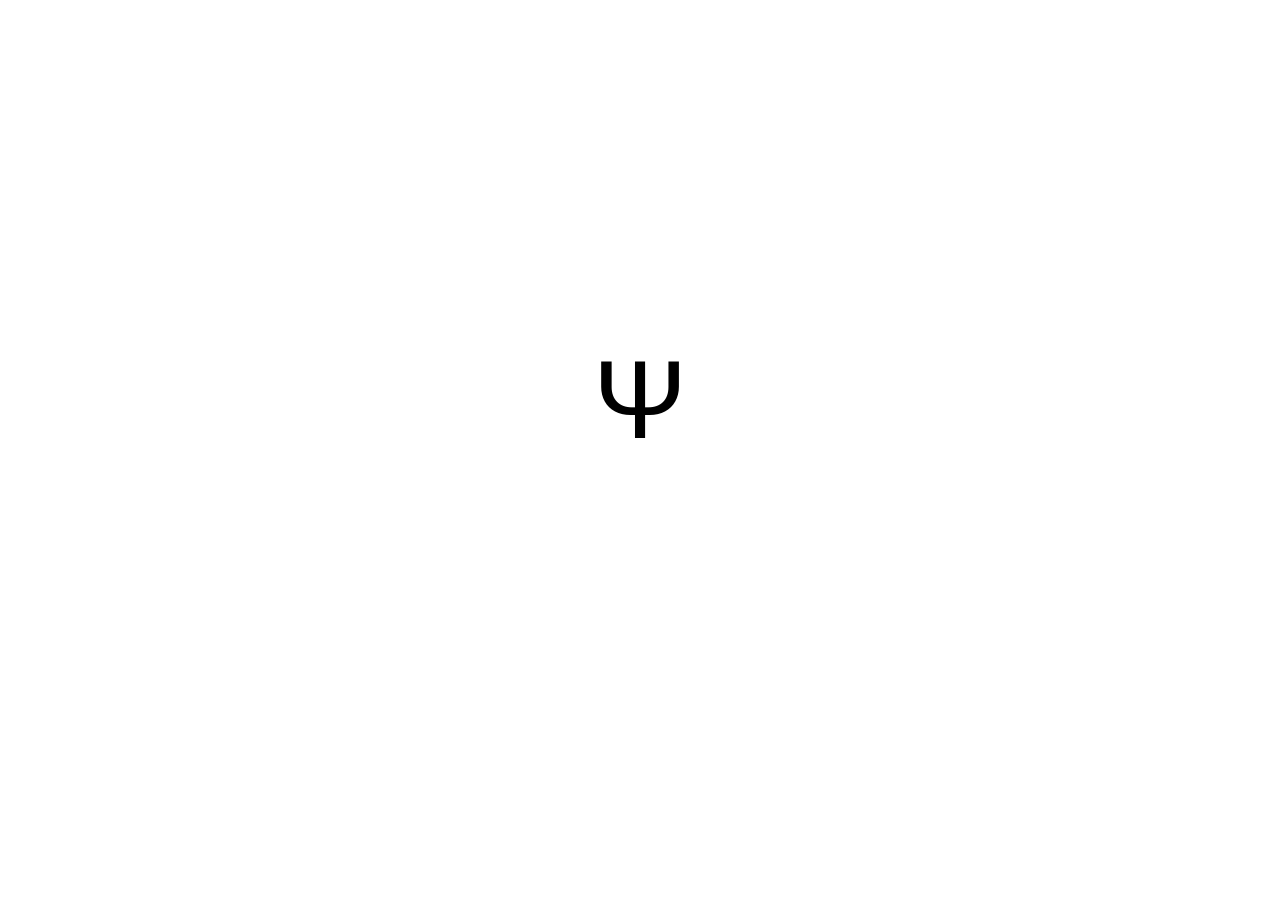
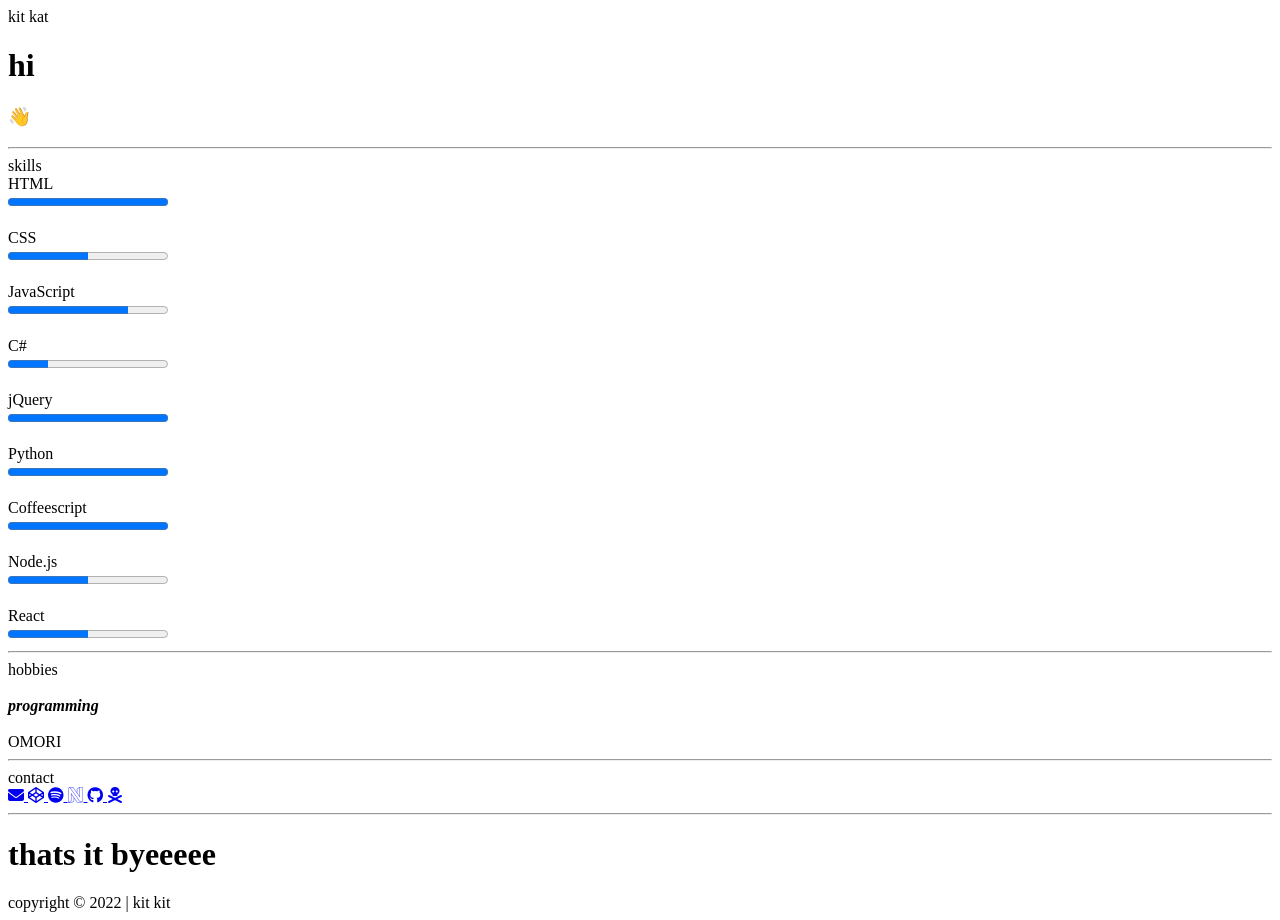
Before and after one commit to BrycenLikesCoding/eastisup.com, a plain HTML site: page public/index.html in a window 1280 px wide. Before the commit the page ends 800 px from the top, so only its background shows below. Drawn offline with Linux system fonts and the light colour scheme.

Commit message:
Update index.html

```diff
--- a/public/index.html
+++ b/public/index.html
@@ -1,14 +1,131 @@
-<!doctype html>
+<!DOCTYPE html>
+<!--[if lt IE 7]>      <html class="no-js lt-ie9 lt-ie8 lt-ie7"> <![endif]-->
+<!--[if IE 7]>         <html class="no-js lt-ie9 lt-ie8"> <![endif]-->
+<!--[if IE 8]>         <html class="no-js lt-ie9"> <![endif]-->
+<!--[if gt IE 8]>      <html class="no-js"> <![endif]-->
 <html>
     <head>
+        <meta charset="utf-8">
+        <meta http-equiv="X-UA-Compatible" content="IE=edge">
         <title>
-      tøp
+            kit kat
         </title>
-    <link href="style.css" rel='stylesheet'>
+        <meta name="description" content="">
+        <meta name="viewport" content="width=device-width, initial-scale=1">
+        <link rel="stylesheet" href="main.css">
+        <link rel="stylesheet" href="https://cdnjs.cloudflare.com/ajax/libs/font-awesome/6.2.0/css/all.min.css" integrity="sha512-xh6O/CkQoPOWDdYTDqeRdPCVd1SpvCA9XXcUnZS2FmJNp1coAFzvtCN9BmamE+4aHK8yyUHUSCcJHgXloTyT2A==" crossorigin="anonymous" referrerpolicy="no-referrer" />
     </head>
     <body>
-    <h1 class="hi">
-      Ψ
+        <!--[if lt IE 7]>
+            <p class="browsehappy">You are using an <strong>outdated</strong> browser. Please <a href="https://browsehappy.com">upgrade your browser</a> to improve your experience.</p>
+        <![endif]-->
+        <nav class="nav">
+            <div id="title container">
+                kit kat
+            </div>
+            <!-- <ul><li>
+                <a href="/projects/">
+                    projects
+                </a>
+            </li></ul> -->
+        </nav>
+        <div class="content">
+            <h1>
+                hi
             </h1>
+            <h3>
+                👋
+            </h3>
+
+            <hr />
+
+            <span class="divider">
+                skills
+            </span>
+            <br />
+            <label for="html">HTML</label><br/>
+            <progress name="html" value="1" max="1"> 100% </progress>
+            <br />
+            <br />
+            <label for="css">CSS&nbsp;&nbsp;&nbsp;</label><br/>
+            <progress name="css" value="1" max="2"> 50% </progress>
+            <br />
+            <br />
+            <label for="javascript">JavaScript</label><br/>
+            <progress name="javascript" value="3" max="4"> 75% </progress>
+            <br />
+            <br />
+            <label for="csharp">C#</label><br/>
+            <progress name="csharp" value="25" max="100"> 25% </progress>
+            <br />
+            <br />
+            <label for="jquery">jQuery</label><br />
+            <progress name="jquery" value="1" max="1"> 100% </progress>
+            <br />
+            <br />
+            <label for="python">Python</label><br/>
+            <progress name="python" value="1" max="1"> 99% </progress>
+            <br />
+            <br />
+            <label for="coffeescript">Coffeescript</label><br/>
+            <progress name="coffeescript" value="1" max="1"> 100% </progress>
+            <br />
+            <br />
+            <label for='nodejs'>Node.js</label><br />
+            <progress name="nodejs" value="0.5" max="1"> 50% </progress>
+            <br />
+            <br />
+            <label for='react'>React</label><br />
+            <progress name="react" value="50" max="100"> 50% </progress>
+            <hr />
+            <span class="divider">
+                hobbies
+            </span>
+            <br />
+            <br />
+            <span class="epic_cool_moment">
+                <i>
+                    <b>
+                        programming
+                    </b>
+                </i>
+            </span>
+            <br />
+            <br />
+            <span class="omori_is_epic">
+                OMORI
+            </span>
+            <hr />
+            <span class="divider">
+                contact
+            </span>
+            <br>
+            <a href="mailto:hi@eastisup.com">
+                <i class="fa-solid fa-envelope"></i>
+            </a>
+            <a href="https://codepen.io/sock-monkey">
+                <i class="fa-brands fa-codepen"></i>
+            </a>
+            <a href="https://open.spotify.com/user/31raqyw475t4bxd2mqybdm7ksoie">
+                <i class="fa-brands fa-spotify"></i>
+            </a>
+            <a href="https://replit.com/@JaxelTheAxel">
+                <i class="fa-brands fa-neos"></i>
+            </a>
+            <a href="https://github.com/fox-tech0">
+                <i class="fa-brands fa-github"></i>
+            </a>
+            <a href="https://spooky.eastisup.com">
+                <i class="fa-solid fa-skull-crossbones"></i>
+            </a>
+            <br />
+            <hr />
+            <h1>
+                thats it byeeeee
+            </h1>
+            <footer>
+                copyright &copy; 2022 | kit kit
+            </footer>
+        </div>
     </body>
 </html>
```
Lines whose indentation alone changed are shown as unchanged.
